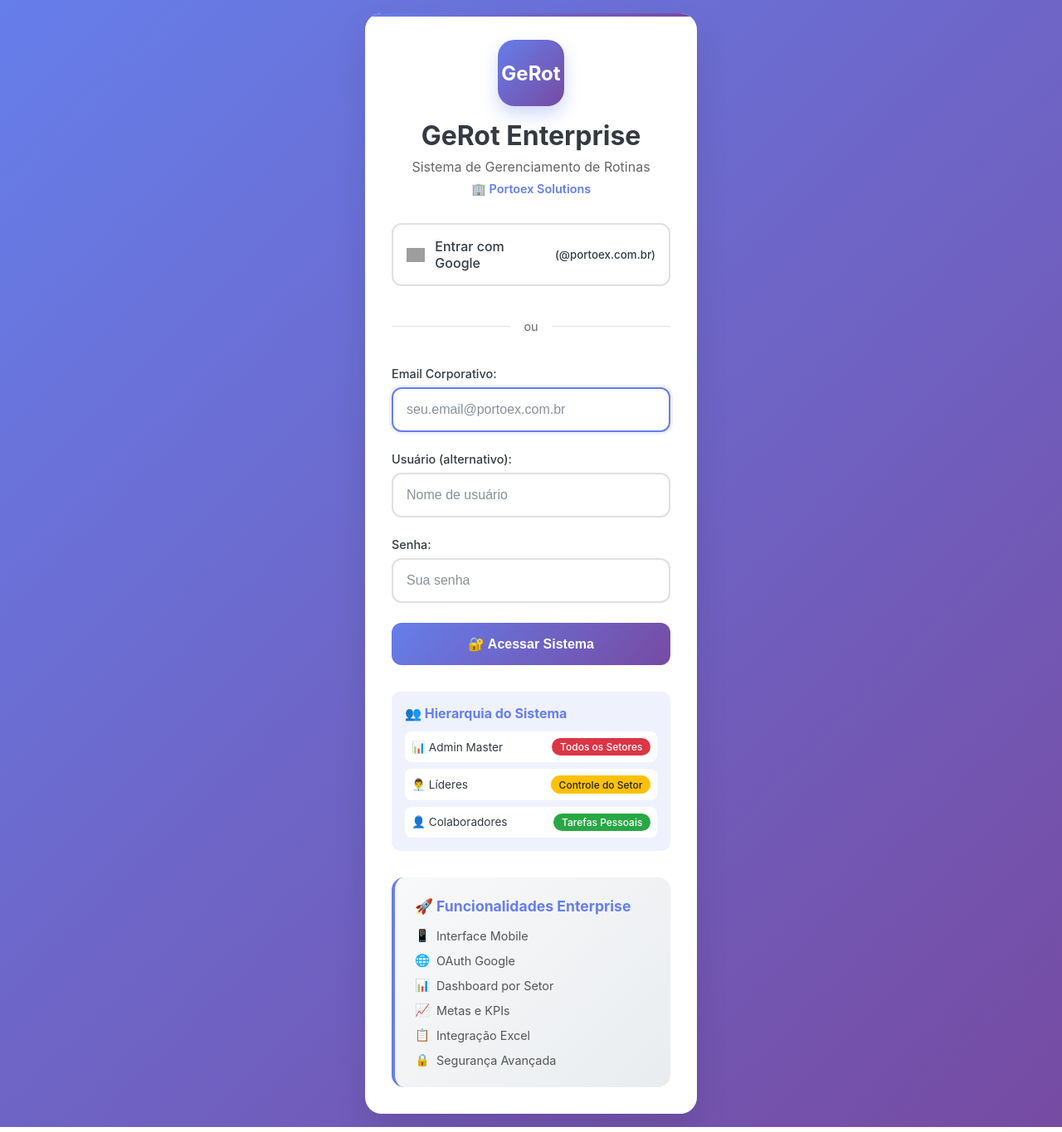
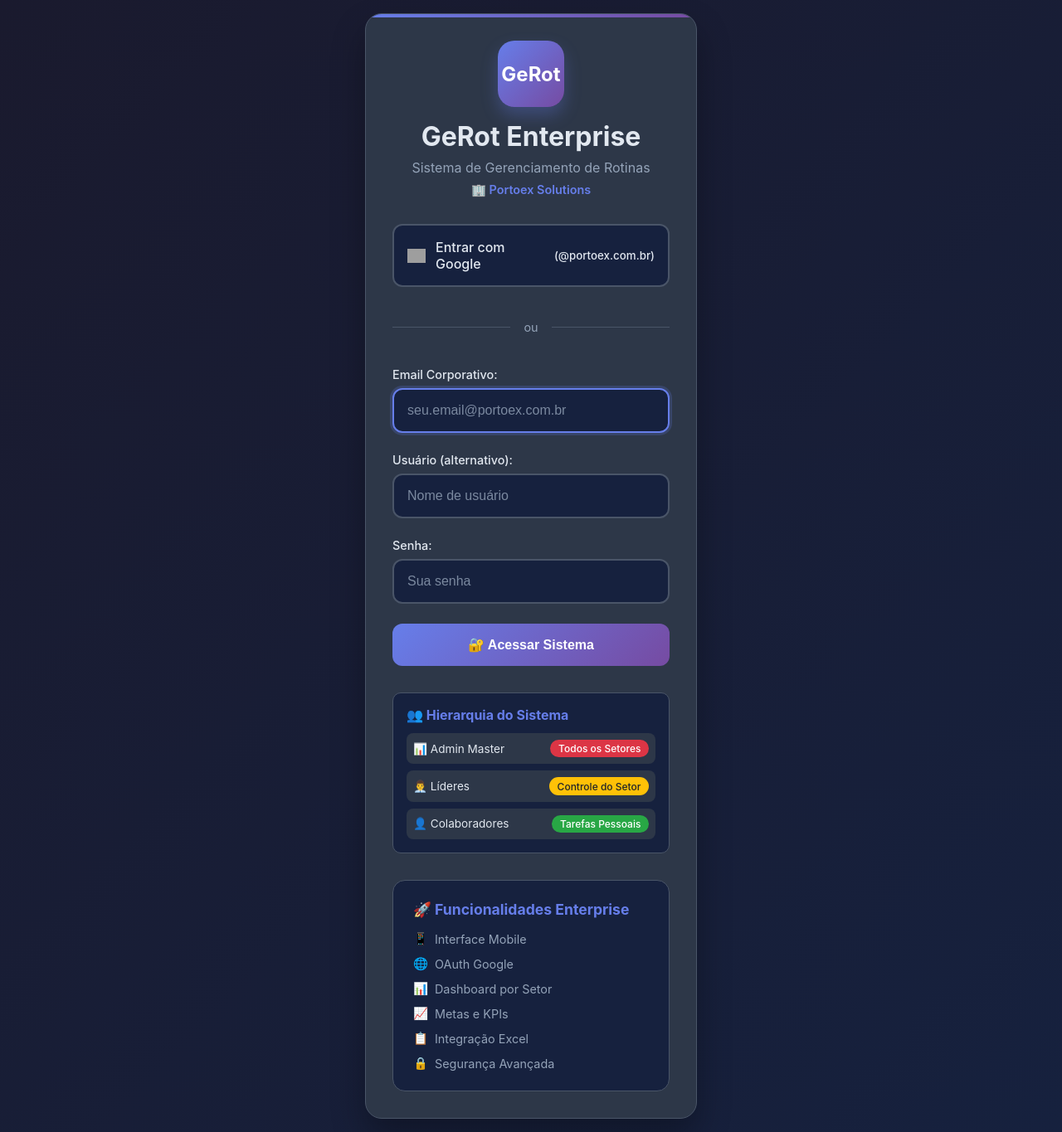
Before and after one commit to anaissiabraao/GeRot, a Flask app: page /login in a window 1280 px wide. Shown: the whole page at 83% size. Run offline with Flask 3, Linux system fonts and the light colour scheme; parts of the project's set-up code (start-up, migrations or seed data) failed here and were passed over; grey boxes are pictures that could not be loaded.

Commit message:
feat: Implementa tema escuro na tela de login com contraste adequado

```diff
--- a/templates/enterprise_login.html
+++ b/templates/enterprise_login.html
@@ -16,12 +16,16 @@
         :root {
             --primary-color: #667eea;
             --secondary-color: #764ba2;
-            --success-color: #28a745;
-            --error-color: #dc3545;
-            --warning-color: #ffc107;
-            --info-color: #17a2b8;
-            --light-color: #f8f9fa;
-            --dark-color: #343a40;
+            --success-color: #10b981;
+            --error-color: #ef4444;
+            --warning-color: #f59e0b;
+            --info-color: #06b6d4;
+            --bg-dark: #1a1a2e;
+            --bg-darker: #16213e;
+            --bg-card: #2d3748;
+            --text-light: #e2e8f0;
+            --text-gray: #94a3b8;
+            --border-color: #4a5568;
         }
 
         * {
@@ -32,25 +36,26 @@
 
         body {
             font-family: -apple-system, BlinkMacSystemFont, 'Segoe UI', Roboto, Oxygen, Ubuntu, Cantarell, sans-serif;
-            background: linear-gradient(135deg, var(--primary-color) 0%, var(--secondary-color) 100%);
+            background: linear-gradient(135deg, var(--bg-dark) 0%, var(--bg-darker) 100%);
             min-height: 100vh;
             display: flex;
             align-items: center;
             justify-content: center;
             padding: 1rem;
-            color: var(--dark-color);
+            color: var(--text-light);
         }
 
         .login-container {
-            background: white;
+            background: var(--bg-card);
             padding: 2rem;
             border-radius: 20px;
-            box-shadow: 0 20px 40px rgba(0,0,0,0.1);
+            box-shadow: 0 20px 40px rgba(0,0,0,0.3);
             width: 100%;
             max-width: 400px;
             backdrop-filter: blur(10px);
             position: relative;
             overflow: hidden;
+            border: 1px solid var(--border-color);
         }
 
         .login-container::before {
@@ -84,14 +89,14 @@
         }
 
         .logo-section h1 {
-            color: var(--dark-color);
+            color: var(--text-light);
             font-size: 2rem;
             margin-bottom: 0.5rem;
             font-weight: 700;
         }
 
         .logo-section .subtitle {
-            color: #666;
+            color: var(--text-gray);
             font-size: 1rem;
             margin-bottom: 0.5rem;
         }
@@ -115,11 +120,11 @@
             justify-content: center;
             gap: 0.75rem;
             padding: 1rem;
-            background: white;
-            border: 2px solid #e0e0e0;
+            background: var(--bg-darker);
+            border: 2px solid var(--border-color);
             border-radius: 12px;
             text-decoration: none;
-            color: var(--dark-color);
+            color: var(--text-light);
             font-weight: 500;
             transition: all 0.3s;
             position: relative;
@@ -165,12 +170,12 @@
             content: '';
             flex: 1;
             height: 1px;
-            background: #e0e0e0;
+            background: var(--border-color);
         }
 
         .divider span {
             padding: 0 1rem;
-            color: #666;
+            color: var(--text-gray);
             font-size: 0.9rem;
         }
 
@@ -181,7 +186,7 @@
         .form-group label {
             display: block;
             margin-bottom: 0.5rem;
-            color: var(--dark-color);
+            color: var(--text-light);
             font-weight: 500;
             font-size: 0.9rem;
         }
@@ -189,24 +194,24 @@
         .form-group input {
             width: 100%;
             padding: 1rem;
-            border: 2px solid #e0e0e0;
+            border: 2px solid var(--border-color);
             border-radius: 12px;
             font-size: 1rem;
             transition: all 0.3s;
-            background: #ffffff;
-            color: #343a40;
+            background: var(--bg-darker);
+            color: var(--text-light);
         }
 
         .form-group input::placeholder {
-            color: #6c757d;
+            color: var(--text-gray);
             opacity: 0.8;
         }
 
         .form-group input:focus {
             outline: none;
             border-color: var(--primary-color);
-            background: white;
-            box-shadow: 0 0 0 3px rgba(102, 126, 234, 0.1);
+            background: var(--bg-darker);
+            box-shadow: 0 0 0 3px rgba(102, 126, 234, 0.2);
         }
 
         .btn-primary {
@@ -266,9 +271,10 @@
         .features-info {
             margin-top: 2rem;
             padding: 1.5rem;
-            background: linear-gradient(135deg, #f8f9fa, #e9ecef);
+            background: var(--bg-darker);
             border-radius: 15px;
             border-left: 4px solid var(--primary-color);
+            border: 1px solid var(--border-color);
         }
 
         .features-info h3 {
@@ -290,15 +296,16 @@
             display: flex;
             align-items: center;
             gap: 0.5rem;
-            color: #555;
+            color: var(--text-gray);
             font-size: 0.9rem;
         }
 
         .role-info {
             margin-top: 1.5rem;
             padding: 1rem;
-            background: rgba(102, 126, 234, 0.1);
+            background: var(--bg-darker);
             border-radius: 10px;
+            border: 1px solid var(--border-color);
         }
 
         .role-info h4 {
@@ -318,9 +325,10 @@
             justify-content: space-between;
             align-items: center;
             padding: 0.5rem;
-            background: white;
+            background: var(--bg-card);
             border-radius: 8px;
             font-size: 0.85rem;
+            color: var(--text-light);
         }
 
         .role-badge {
@@ -358,25 +366,7 @@
             }
         }
 
-        /* Dark mode support */
-        @media (prefers-color-scheme: dark) {
-            .login-container {
-                background: #2d3748;
-                color: white;
-            }
-
-            .form-group input {
-                background: #4a5568;
-                border-color: #718096;
-                color: white;
-            }
-
-            .google-login {
-                background: #4a5568;
-                border-color: #718096;
-                color: white;
-            }
-        }
+        /* Tema Escuro Permanente */
     </style>
 </head>
 <body>
```
